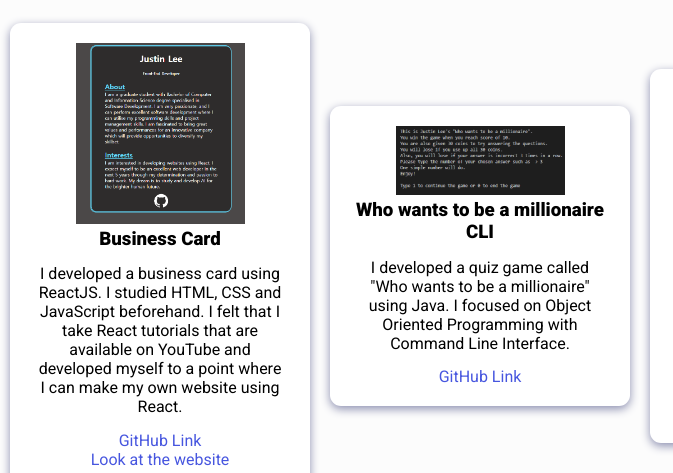
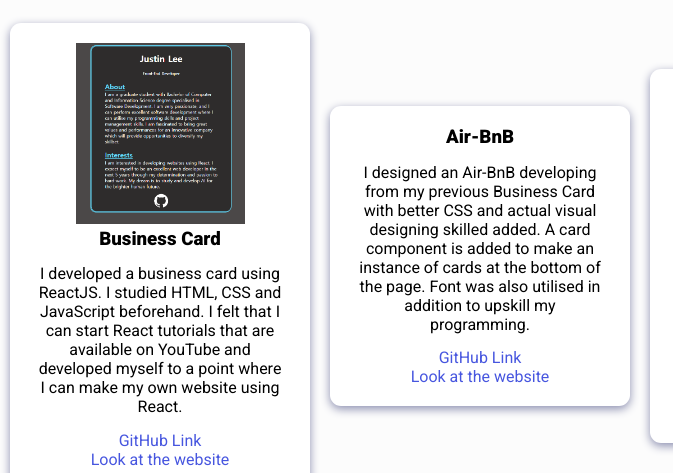
Before and after one commit to OmverYo/OmverYo.github.io, a plain HTML site: page index.html in a window 1280 px wide. Shown: the part 1425-1898 px from the top of the page, 0-673 px from the left. Drawn offline with nearby package versions, Linux system fonts and the light colour scheme.

Commit message:
Exchanging self-project to new one

```diff
--- a/index.html
+++ b/index.html
@@ -83,23 +83,28 @@
 				<h3 class="project-title">Business Card</h3>
 				<p class="project-details">
 					I developed a business card using ReactJS. I studied HTML, CSS and JavaScript beforehand.
-					I felt that I take React tutorials that are available on YouTube and developed myself
+					I felt that I can start React tutorials that are available on YouTube and developed myself
 					to a point where I can make my own website using React.
 				</p>
 				<a href="https://github.com/OmverYo/Digital-Business-Card" target="_blank" class="project-link">GitHub
 					Link</a>
 				<br>
-				<a href="https://omveryo.github.io/Digital-Business-Card/" target="_blank" class="project-link">Look at the website</a>
+				<a href="https://omveryo.github.io/Digital-Business-Card/" target="_blank" class="project-link">Look at
+					the website</a>
 			</div>
 			<div class="project-container project-card">
-				<img src="assets/images/millionaire.png" alt="millionaire" loading="lazy" class="project-pic" />
-				<h3 class="project-title">Who wants to be a millionaire CLI</h3>
+				<!-- <img src="assets/images/millionaire.png" alt="air-bnb" loading="lazy" class="project-pic" /> -->
+				<h3 class="project-title">Air-BnB</h3>
 				<p class="project-details">
-					I developed a quiz game called "Who wants to be a millionaire" using Java.
-					I focused on Object Oriented Programming with Command Line Interface.
+					I designed an Air-BnB developing from my previous Business Card with better CSS and actual visual designing skilled added.
+					A card component is added to make an instance of cards at the bottom of the page. Font was also utilised in addition to upskill
+					my programming.
 				</p>
-				<a href="https://github.com/OmverYo/Who-wants-to-be-a-millionaire" target="_blank"
+				<a href="https://github.com/OmverYo/Air-BnB" target="_blank"
 					class="project-link">GitHub Link</a>
+				<br>
+				<a href="https://OmverYo.github.io/Air-BnB/" target="_blank" class="project-link">Look at
+					the website</a>
 			</div>
 			<div class="project-container project-card">
 				<img src="assets/images/cabs_online_booking_system.png" alt="cabs-system" loading="lazy"
```
